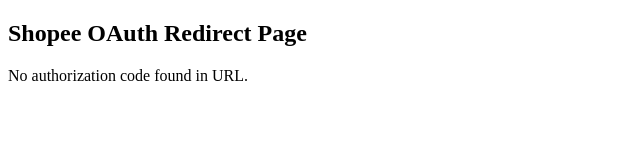
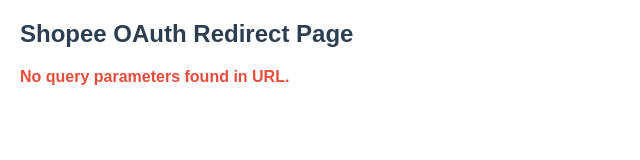
Before and after one commit to muktiryan/shopee-oauth-redirect, a plain HTML site: page index.html in a window 1280 px wide. Shown: the whole page, without its empty margins (0-640 px from the left). Drawn offline with Linux system fonts and the light colour scheme.

Commit message:
Change UI

```diff
--- a/index.html
+++ b/index.html
@@ -3,25 +3,61 @@
 <head>
   <meta charset="UTF-8" />
   <title>Shopee OAuth Redirect</title>
+  <style>
+    body {
+      font-family: Arial, sans-serif;
+      margin: 20px;
+    }
+    h2 {
+      color: #2c3e50;
+    }
+    ul {
+      background: #ecf0f1;
+      padding: 15px;
+      border-radius: 5px;
+      max-width: 600px;
+      word-break: break-all;
+    }
+    li {
+      margin-bottom: 8px;
+      font-size: 16px;
+    }
+    .no-params {
+      color: #e74c3c;
+      font-weight: bold;
+    }
+  </style>
 </head>
 <body>
   <h2>Shopee OAuth Redirect Page</h2>
-  <p id="code"></p>
+  <div id="params-container"></div>
 
   <script>
-    // Fungsi untuk mengambil parameter URL 'code'
-    function getQueryParam(param) {
+    // Fungsi untuk mengambil semua query parameter sebagai objek
+    function getAllQueryParams() {
+      const params = {};
       const urlParams = new URLSearchParams(window.location.search);
-      return urlParams.get(param);
+      for (const [key, value] of urlParams.entries()) {
+        params[key] = value;
+      }
+      return params;
     }
 
-    const code = getQueryParam('code');
-    if (code) {
-      document.getElementById('code').textContent = 'Authorization code: ' + code;
-      // Anda bisa copy kode ini secara manual untuk ditukar dengan access token
-      console.log('Authorization code:', code);
+    const params = getAllQueryParams();
+    const container = document.getElementById('params-container');
+
+    if (Object.keys(params).length === 0) {
+      container.innerHTML = '<p class="no-params">No query parameters found in URL.</p>';
     } else {
-      document.getElementById('code').textContent = 'No authorization code found in URL.';
+      let html = '<p>Received query parameters:</p><ul>';
+      for (const key in params) {
+        html += `<li><strong>${key}</strong>: ${params[key]}</li>`;
+      }
+      html += '</ul>';
+      container.innerHTML = html;
+
+      // Optional: log ke console juga
+      console.log('Query parameters:', params);
     }
   </script>
 </body>
```
